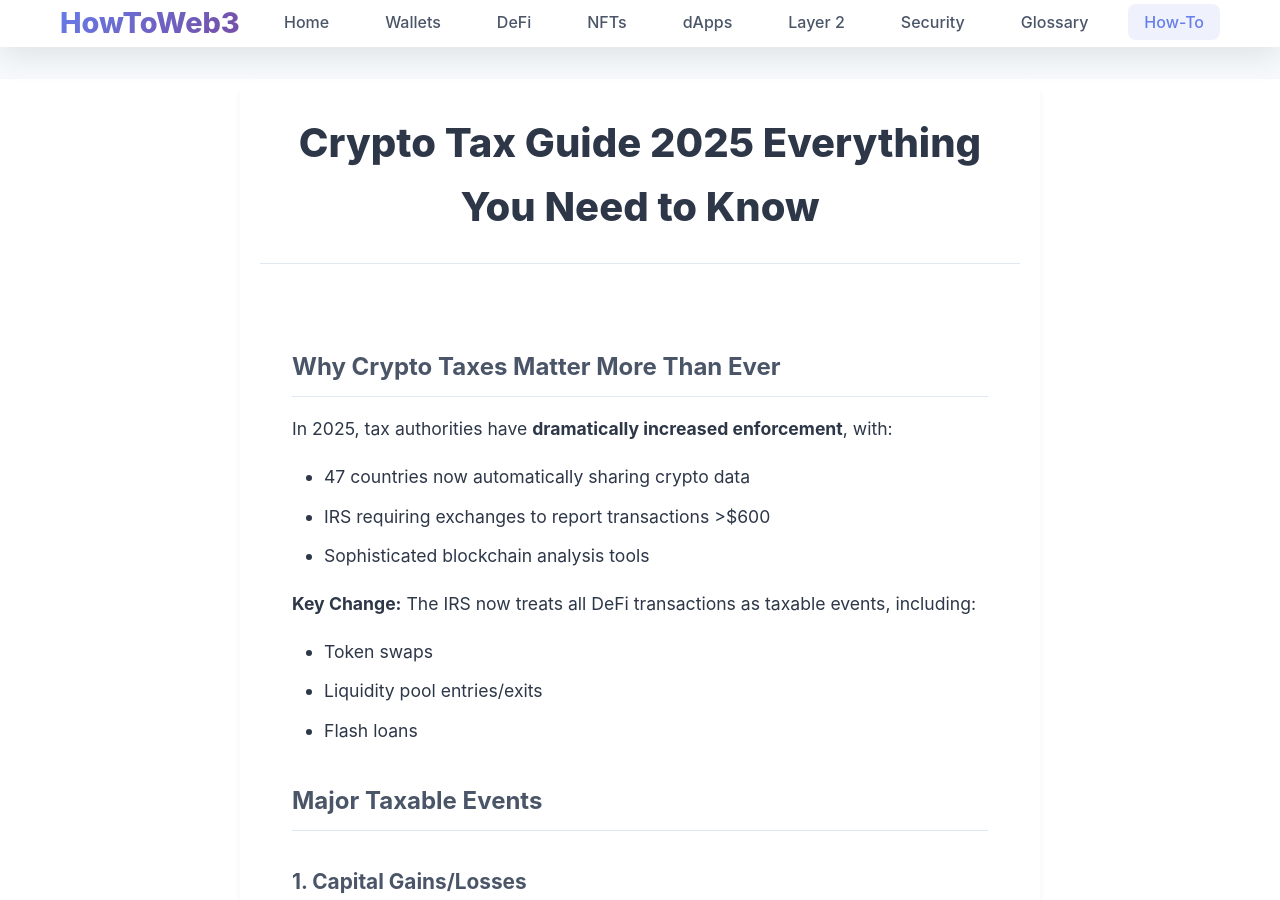
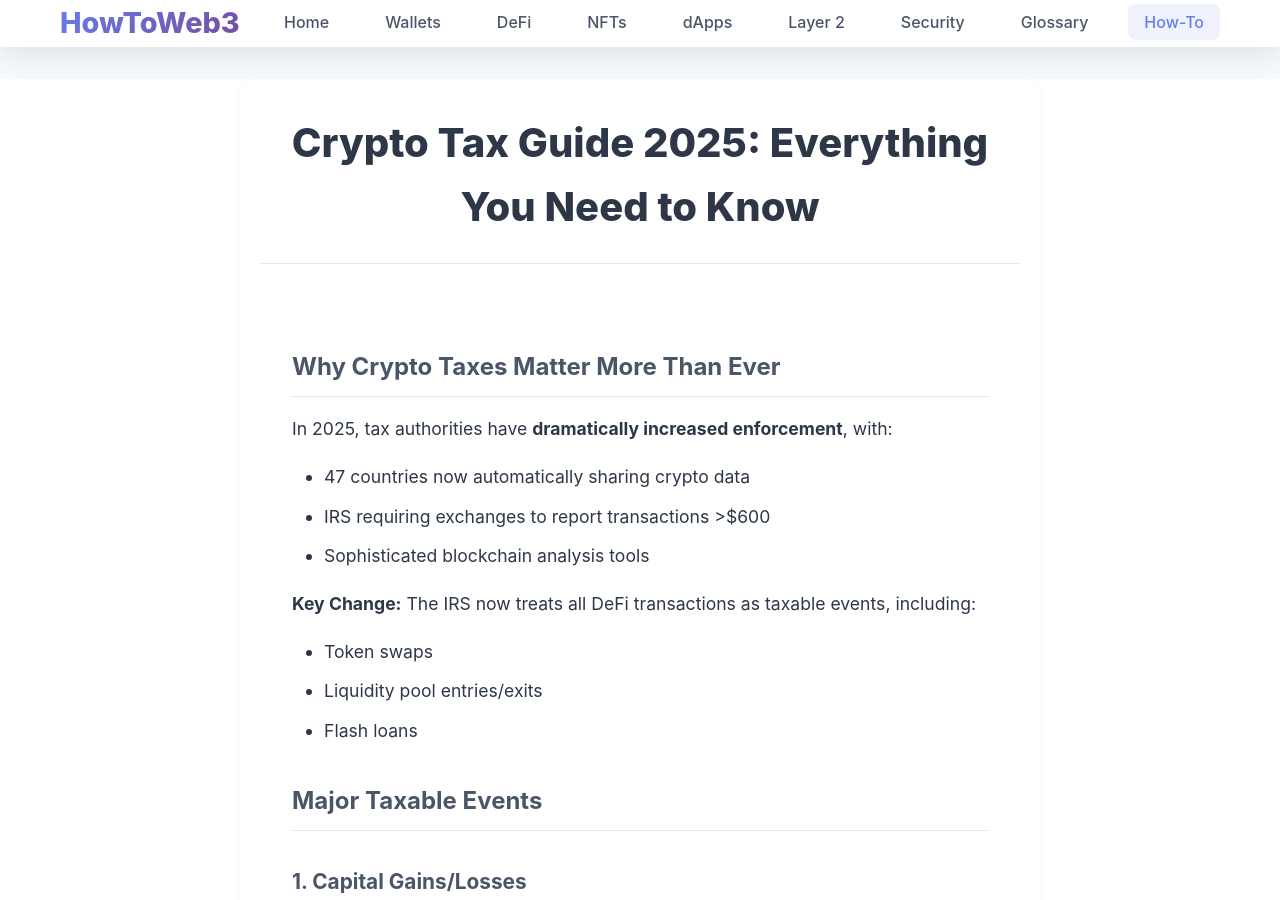
Before and after one commit to gummybearsk/howtoweb3.pro, a Jekyll site: the page built from _posts/2025-07-01-crypto-tax-guide-2025-everything-you-need-to-know.md, in a window 1280 px wide and 900 px high. Built offline with Jekyll 4.4.1, drawn with Linux system fonts in a browser that asks for light colours.

```diff
--- a/_posts/2025-07-01-crypto-tax-guide-2025-everything-you-need-to-know.md
+++ b/_posts/2025-07-01-crypto-tax-guide-2025-everything-you-need-to-know.md
@@ -1,6 +1,6 @@
 ---
 layout: post
-title: "Crypto Tax Guide 2025 Everything You Need to Know"
+title: "Crypto Tax Guide 2025: Everything You Need to Know"
 categories: how-to-guides
 tags: [taxes, crypto-tax, irs, capital-gains, defi]
 excerpt: "The complete 2025 guide to cryptocurrency taxation - covering capital gains, DeFi, NFTs, staking rewards, and international tax considerations."
```
